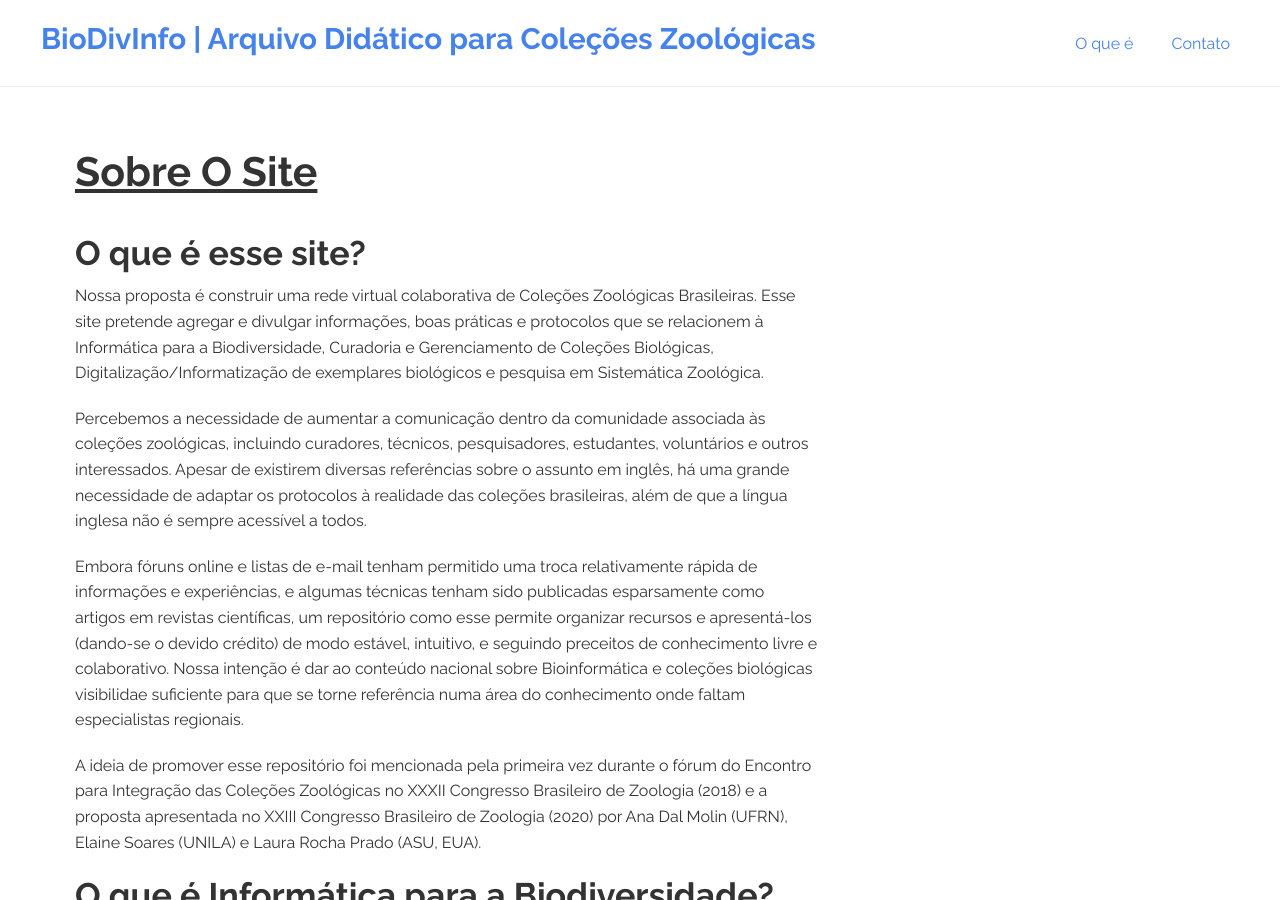
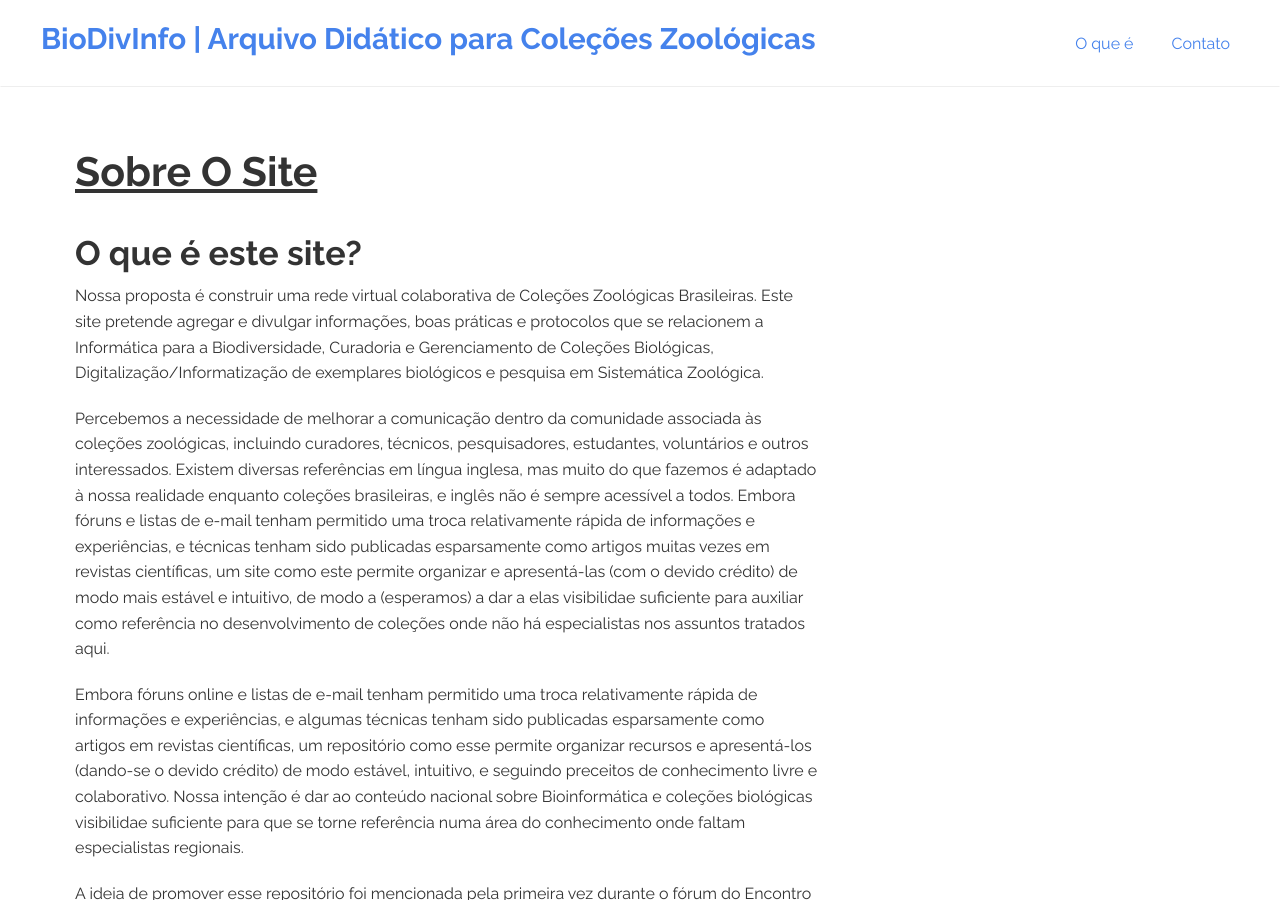
Before and after one commit to BioDivInfo/biodivinfo.github.io, a Jekyll site: the page built from sobre.md, in a window 1280 px wide and 900 px high. Built offline with Jekyll 4.4.1, drawn with Linux system fonts in a browser that asks for light colours.

Commit message:
Update sobre.md

```diff
--- a/sobre.md
+++ b/sobre.md
@@ -4,13 +4,12 @@ title: Sobre O Site
 permalink: /sobre/
 ---
 
-## O que é esse site?
+## O que é este site?
 
-Nossa proposta é construir uma rede virtual colaborativa de Coleções Zoológicas Brasileiras. Esse site pretende agregar e divulgar informações, boas práticas e protocolos que se relacionem à Informática para a Biodiversidade, Curadoria e Gerenciamento
-de Coleções Biológicas, Digitalização/Informatização de exemplares biológicos e pesquisa em Sistemática Zoológica.
+Nossa proposta é construir uma rede virtual colaborativa de Coleções Zoológicas Brasileiras.
+Este site pretende agregar e divulgar informações, boas práticas e protocolos que se relacionem a Informática para a Biodiversidade, Curadoria e Gerenciamento de Coleções Biológicas, Digitalização/Informatização de exemplares biológicos e pesquisa em Sistemática Zoológica.
 
-Percebemos a necessidade de aumentar a comunicação dentro da comunidade associada às coleções zoológicas, incluindo curadores, técnicos, pesquisadores, estudantes, voluntários e outros interessados. Apesar de existirem diversas referências sobre o
-assunto em inglês, há uma grande necessidade de adaptar os protocolos à realidade das coleções brasileiras, além de que a língua inglesa não é sempre acessível a todos.
+Percebemos a necessidade de melhorar a comunicação dentro da comunidade associada às coleções zoológicas, incluindo curadores, técnicos, pesquisadores, estudantes, voluntários e outros interessados. Existem diversas referências em língua inglesa, mas muito do que fazemos é adaptado à nossa realidade enquanto coleções brasileiras, e inglês não é sempre acessível a todos. Embora fóruns e listas de e-mail tenham permitido uma troca relativamente rápida de informações e experiências, e técnicas tenham sido publicadas esparsamente como artigos muitas vezes em revistas científicas, um site como este permite organizar e apresentá-las (com o devido crédito) de modo mais estável e intuitivo, de modo a (esperamos) a dar a elas visibilidae suficiente para auxiliar como referência no desenvolvimento de coleções onde não há especialistas nos assuntos tratados aqui.
 
 Embora fóruns online e listas de e-mail tenham permitido uma troca relativamente rápida de informações e experiências, e algumas técnicas tenham sido publicadas esparsamente como artigos em revistas científicas, um repositório como esse permite organizar
 recursos e apresentá-los (dando-se o devido crédito) de modo estável, intuitivo, e seguindo preceitos de conhecimento livre e colaborativo. Nossa intenção é dar ao conteúdo nacional sobre Bioinformática e coleções biológicas visibilidae suficiente
@@ -19,12 +18,14 @@ para que se torne referência numa área do conhecimento onde faltam especialist
 A ideia de promover esse repositório foi mencionada pela primeira vez durante o fórum do Encontro para Integração das Coleções Zoológicas no XXXII Congresso Brasileiro de Zoologia (2018) e a proposta apresentada no XXIII Congresso Brasileiro de Zoologia
 (2020) por Ana Dal Molin (UFRN), Elaine Soares (UNILA) e Laura Rocha Prado (ASU, EUA).
 
+
 ## O que é Informática para a Biodiversidade?
 
 A expressão "Informática para a Biodiversidade" ("Biodiversity Informatics") se refere à aplicação de técnicas de informática para aprimorar a gestão, apresentação, descoberta, exploração e análise da informação sobre biodiversidade. Baseia-se, essencialmente,
 em informações taxonômicas, biogeográficas ou ecológicas armazenadas em formato digital, e que, com a aplicação de técnicas modernas de computação, pode tanto gerar novas formas de visualização e análise de informações existentes, quanto gerar modelos
 preditivos.
 
+
 ## Como contribuir
 
 Ideias, tutoriais ou mesmo histórias de "gambiarras" que podem ajudar a comunidade?
```
